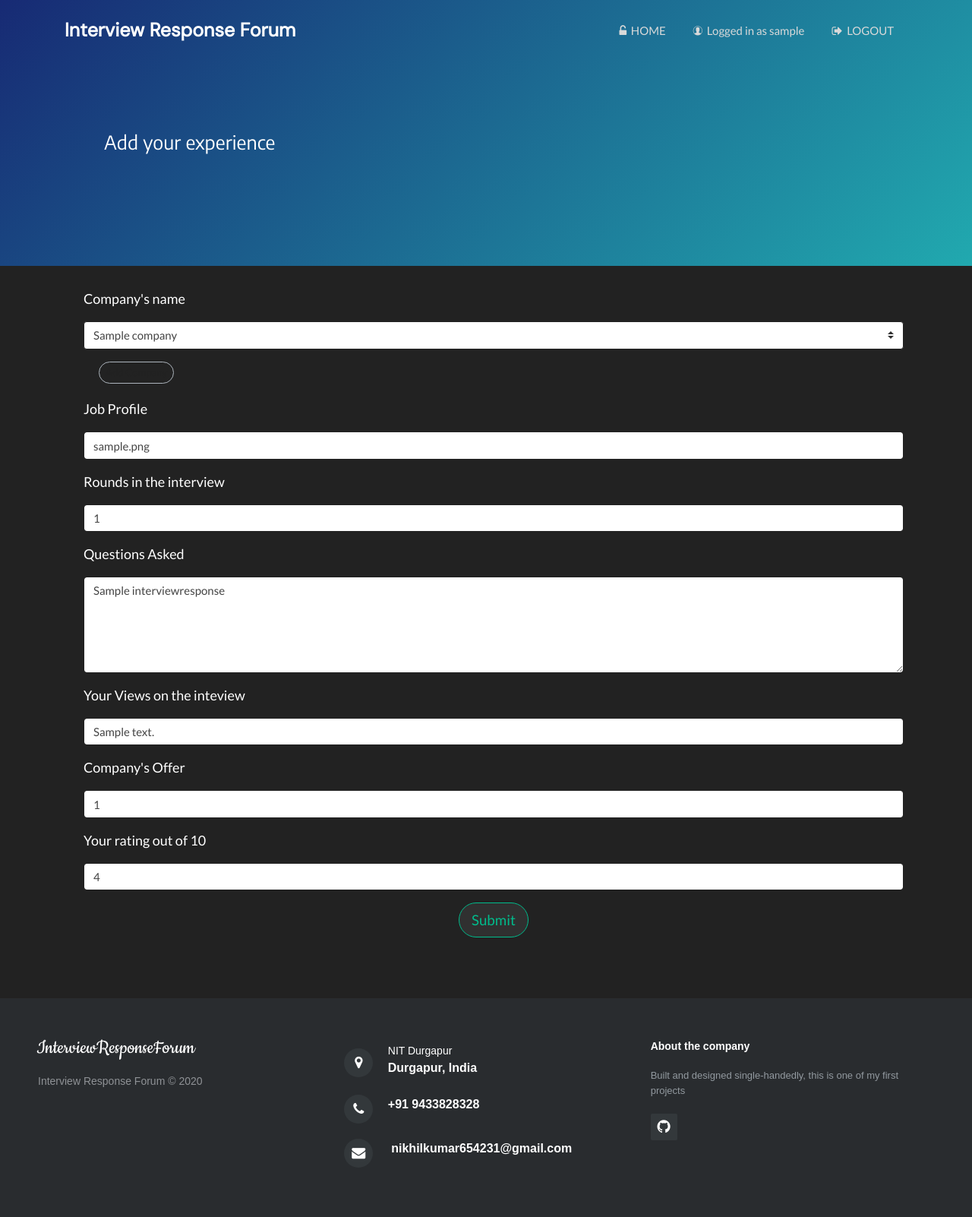
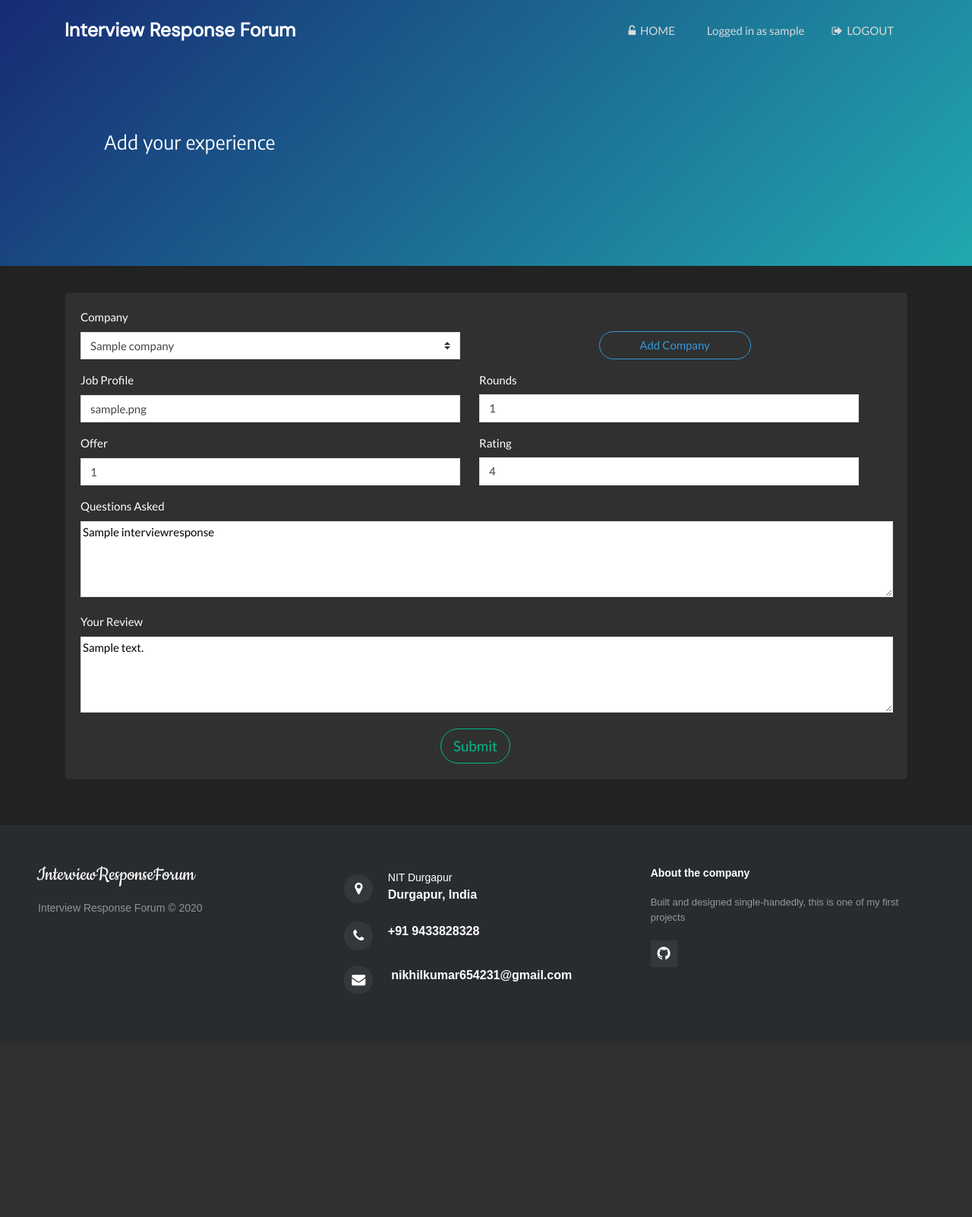
Before and after one commit to kumanik/InterviewResponseForum, a Django app: page /allResponses/1/update in a window 1280 px wide. Shown: the whole page at 76% size. After the commit the page ends 1298 px from the top, so only its background shows below. Run offline with Django 3.2, Linux system fonts and the light colour scheme; a user stored in the database is signed in; tables that the repository leaves empty hold one stand-in row (values such as "Sample post"); some libraries are stand-ins or nearby versions; some web fonts are replaced.

Commit message:
Fixes and forms ui upgrade .... kind of

```diff
--- a/responseForum/forms.py
+++ b/responseForum/forms.py
@@ -9,11 +9,8 @@
         fields = ('company','profile','rounds','questions','review','offer','rating')
         widgets = {
             'questions': Textarea(attrs={'rows': 5}),
+            'review': Textarea(attrs={'rows': 3}),
         }
-    def __init__(self, *args, **kwargs):
-        super(ResponseForm, self).__init__(*args, **kwargs)
-        self.helper = FormHelper()
-        self.helper.form_show_labels = False
 
     def save(self, user_id, commit=True):
         form = super(ResponseForm, self).save(commit=False)
@@ -26,16 +23,12 @@
     class Meta:
         model = Company
         exclude=()
-    def __init__(self, *args, **kwargs):
-        super(CompanyForm, self).__init__(*args, **kwargs)
-        self.helper = FormHelper()
-        self.helper.form_show_labels = False
+
 
 class CommentForm(ModelForm):
     class Meta:
         model = Comment
         fields = ('body', )
-    def __init__(self, *args, **kwargs):
-        super(CommentForm, self).__init__(*args, **kwargs)
-        self.helper = FormHelper()
-        self.helper.form_show_labels = False
+        widgets = {
+            'body': Textarea(attrs={'rows': 3}),
+        }
--- a/responseForum/models.py
+++ b/responseForum/models.py
@@ -2,6 +2,7 @@
 from django.utils import timezone
 from django.conf import settings
 from django.contrib.auth.models import User
+from django.core.validators import MaxValueValidator, MinValueValidator
 
 class Company(models.Model):
     name = models.CharField(max_length=50)
@@ -13,11 +14,11 @@
     company = models.ForeignKey(Company,on_delete=models.CASCADE)
     profile = models.CharField(max_length=200)
     name = models.ForeignKey(User,on_delete=models.CASCADE)
-    rounds = models.IntegerField(blank=True, null=True)
+    rounds = models.PositiveIntegerField(blank=True, null=True)
     questions = models.TextField(max_length=1000000)
     review = models.CharField(max_length=1000000)
-    offer = models.IntegerField(blank=True, null=True)
-    rating = models.IntegerField(blank=True, null=True)
+    offer = models.PositiveIntegerField(blank=True, null=True)
+    rating = models.PositiveIntegerField(default=1, validators=[MaxValueValidator(10), MinValueValidator(1)] )
     timestamp = models.DateTimeField(default=timezone.now)
     hits = models.IntegerField(default=0)
 
--- a/responseForum/templates/responseForum/responseForm.html
+++ b/responseForum/templates/responseForum/responseForm.html
@@ -1,6 +1,6 @@
 <!DOCTYPE html>
 <html>
-{% load crispy_forms_tags %}
+{% load widget_tweaks %}
 {% load static %}
 <head>
     <meta charset="utf-8">
@@ -13,9 +13,9 @@
     <link rel="stylesheet" href="https://fonts.googleapis.com/css?family=Cookie">
     <link rel="stylesheet" href="https://fonts.googleapis.com/css?family=DM+Sans">
     <link rel="stylesheet" href="https://fonts.googleapis.com/css?family=Encode+Sans">
+    <link rel="stylesheet" href="https://fonts.googleapis.com/css?family=Raleway:100,100i,200,200i,300,300i,400,400i,500,500i,600,600i,700,700i,800,800i,900,900i">
     <link rel="stylesheet" href="https://fonts.googleapis.com/css?family=Source+Sans+Pro:300,400,700">
     <link rel="stylesheet" href="https://cdnjs.cloudflare.com/ajax/libs/font-awesome/4.7.0/css/font-awesome.min.css">
-    <link rel="stylesheet" href="https://cdnjs.cloudflare.com/ajax/libs/ionicons/2.0.1/css/ionicons.min.css">
     <link rel="stylesheet" href="{% static 'css/Article-List.css' %}">
     <link rel="stylesheet" href="{% static 'css/Header-Blue.css' %}">
     <link rel="stylesheet" href="{% static 'css/Navigation-Clean.css' %}">
@@ -50,39 +50,38 @@
         </div>
     </div>
     </div>
+
     <div class="container">
-        <div class="col" style="margin: 30px 10px 16px;">
-            <form method="post">
-                {% csrf_token %}
-                <p class="text-left" style="font-size: 18px;">Company's name</p>
-                {{ form.company|as_crispy_field }}
-                <a href="{% url 'add_company' %}" class="btn btn-light btn-sm action-button rounded-pill" type="button" style="margin: 0px 20px 20px;background-color: rgba(153,153,153,0);">Add Company</a>
-                <p class="text-left" style="font-size: 18px;">Job Profile</p>
-                {{ form.profile|as_crispy_field }}
-                <p class="text-left" style="font-size: 18px;">Rounds in the interview</p>
-                {{ form.rounds|as_crispy_field }}
-                <p class="text-left" style="font-size: 18px;">Questions Asked</p>
-                {{ form.questions|as_crispy_field }}
-                <p class="text-left" style="font-size: 18px;">Your Views on the inteview</p>
-                {{ form.review|as_crispy_field }}
-                <p class="text-left" style="font-size: 18px;">Company's Offer</p>
-                {{ form.offer|as_crispy_field }}
-                <p class="text-left" style="font-size: 18px;">Your rating out of 10</p>
-                {{ form.rating|as_crispy_field }}
-                <center>
-                    {% if user.is_authenticated %}
-                    <input class="btn btn-dark btn-lg rounded-pill btn-outline-success submitBtn" type="submit" name="submit" value="Submit" id="submit">
-                    {% else %}
-                        <a href="{% url 'login' %}">
-                            <button href="{% url 'login' %}"  class="btn btn-dark btn-lg btn-outline-info rounded-pill" type="button" style="margin: 0px 0px 16px;background-color: rgba(232,237,96,0);color: #00bce2;">Login or signup to save information</button>
-                        </a>
-                    {% endif %}
-                </center>
-            </form>
+        <div class="card" style="margin: 35px 0px 0px;">
+            <div class="card-body" style="width:1080px ; height: auto;margin: 0px 0px 0px ;">
+                <form method="post">
+                    {% csrf_token%}
+                    <div class="form-row">
+                        <div class="col" style="width: auto;">
+                            <div class="form-group" style="width: 500px;"><label>Company</label>{% render_field form.company class="border rounded-0 custom-select" style="width: 500px;" %}</div>
+                            <div class="form-group" style="width: 500px;"><label>Job Profile</label>{% render_field form.profile class="border rounded-0 form-control" type="text" style="width: 500px;" %}</div>
+                            <div class="form-group" style="width: 500px;"><label>Offer</label>{% render_field form.offer class="border rounded-0 form-control" type="number" style="width: 500px;" %}</div>
+                        </div>
+                        <div class="col" style="width: auto;">
+                            <div class="form-group text-center" style="height: 66.5px;"><a class="btn btn-outline-info rounded-pill" role="button" style="margin: 30px 0px 0px; width:200px" href="{% url 'add_company' %}">Add Company</a></div>
+                            <div class="form-group" style="width: 500px;"><label>Rounds</label>{% render_field form.rounds class="border rounded-0 form-control" type="number" style="width: 500px;" %}</div>
+                            <div class="form-group" style="width: 500px;"><label>Rating</label>{% render_field form.rating class="border rounded-0 form-control" type="number" style="width: 500px;" %}</div>
+                        </div>
+                    </div>
+                    <div class="row">
+                        <div class="col">
+                            <div class="form-group" style="width: 500px;"><label>Questions Asked</label>{% render_field form.questions class="border rounded-0" type="text" style="width: 1070px;height: 100px;" %}</div>
+                            <div class="form-group" style="width: 500px;"><label>Your Review</label>{% render_field form.review class="border rounded-0" type="text" style="width: 1070px;height: 100px;" %}</div>
+                        </div>
+                    </div>
+                    <div class="col text-center"><input class="btn btn-dark btn-lg rounded-pill btn-outline-success submitBtn" type="submit" name="submit" value="Submit" id="submit"></div>
+                </form>
+            </div>
         </div>
     </div>
 
-    <footer>
+
+    <footer style="margin: 60px 0px 0px;">
         <div class="row">
             <div class="col-sm-6 col-md-4 footer-navigation">
                 <h3></h3>
--- a/responseForum/views.py
+++ b/responseForum/views.py
@@ -56,7 +56,7 @@
         form = ResponseForm(request.POST)
         if form.is_valid():
             response = form.save(user_id=request.user.pk)
-            return render(request, 'responseForum/response.html', {'response': response})
+            return redirect('view_response', response.id )
         else:
             form = ResponseForm()
     return render(request, 'responseForum/responseForm.html', {'form': form})
--- a/templates/registration/login.html
+++ b/templates/registration/login.html
@@ -23,7 +23,7 @@
             <h2 class="sr-only">Login Form</h2>
             <div class="illustration"><i class="icon ion-log-in" style="color: rgb(71,151,244);"></i></div>
             {% csrf_token %}
-            {% render_field form.username class="form-control" type="email" name="username" placeholder="Username" style="background-color: rgb(255,255,255);" %}<br>
+            {% render_field form.username class="form-control" type="username" name="username" placeholder="Username" style="background-color: rgb(255,255,255);" %}<br>
             {% render_field form.password class="form-control" type="password" name="password" placeholder="Password" style="background-color: rgb(255,255,255);" %}
             <div class="form-group text-success" style="padding: 0px;">
                 <button class="btn btn-info border rounded-circle border-info shadow rounded-pill" type="submit" style="margin: 15px 45px 0px;height: 40px;width: 147px;background-color: rgba(51,109,179,0);">Login</button>
--- a/templates/registration/signup.html
+++ b/templates/registration/signup.html
@@ -23,7 +23,7 @@
             <h2 class="sr-only">Login Form</h2>
             <div class="illustration"><i class="icon ion-ios-contact-outline" style="color: rgb(71,151,244);"></i></div>
             {% csrf_token %}
-            {% render_field form.username class="form-control" type="email" name="username" placeholder="Enter a Username" style="background-color: rgb(255,255,255);" %}<br>
+            {% render_field form.username class="form-control" type="username" name="username" placeholder="Enter a Username" style="background-color: rgb(255,255,255);" %}<br>
             {% render_field form.password class="form-control" type="password" name="password" placeholder="Create a Password" style="background-color: rgb(255,255,255);" %}<br>
             {% render_field form.password1 class="form-control" type="password" name="password" placeholder="Retype Password" style="background-color: rgb(255,255,255);" %}
             <div class="form-group text-success" style="padding: 0px;">
```
Also changed, not shown: responseForum/templates/responseForum/CompanyForm.html (+15 -16 lines), responseForum/templates/responseForum/commentForm.html (+14 -12 lines), responseForum/templates/responseForum/response.html (+9 -5 lines), responseForum/templates/responseForum/responseList.html (+17 -1 lines), db.sqlite3.
